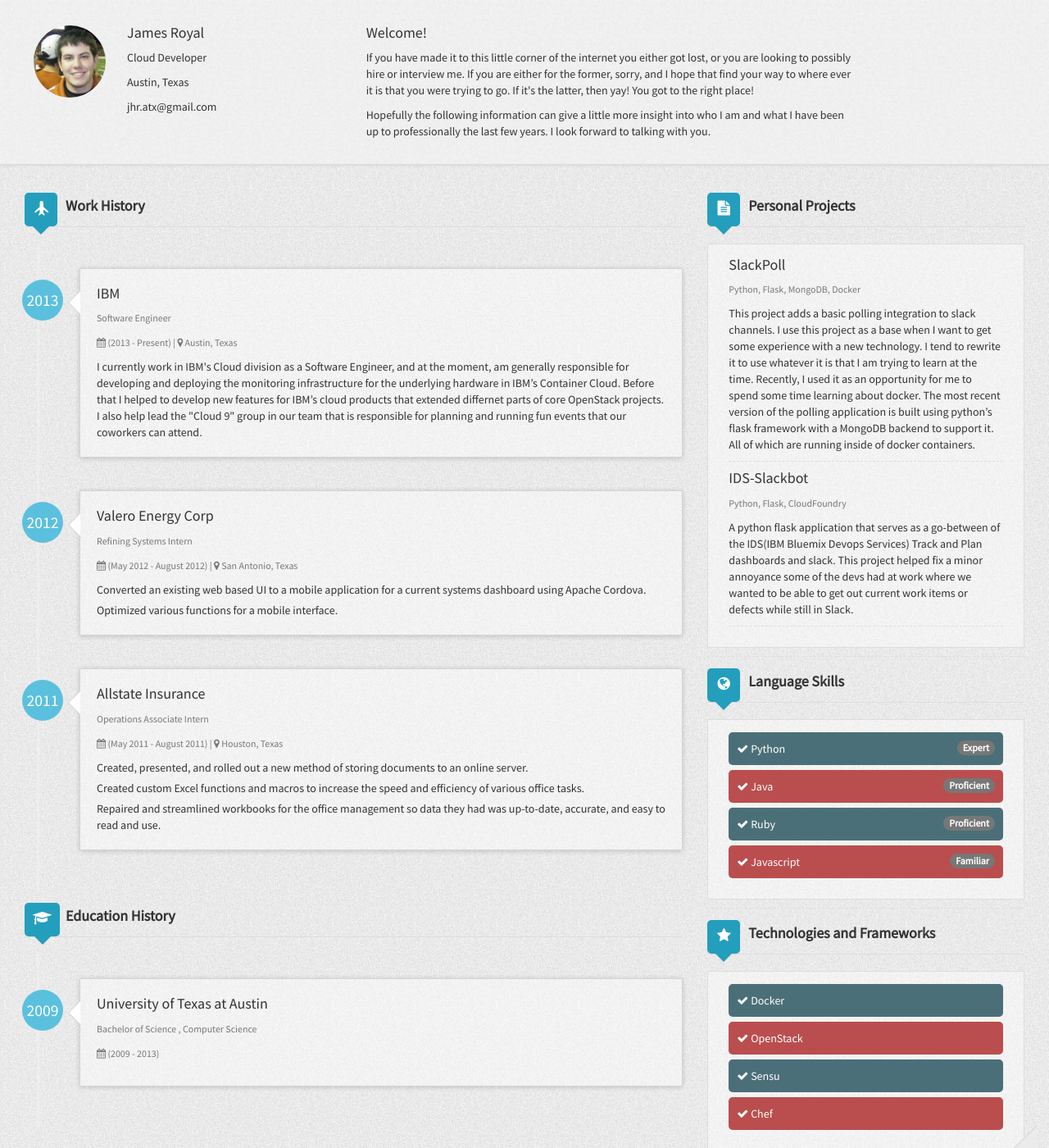
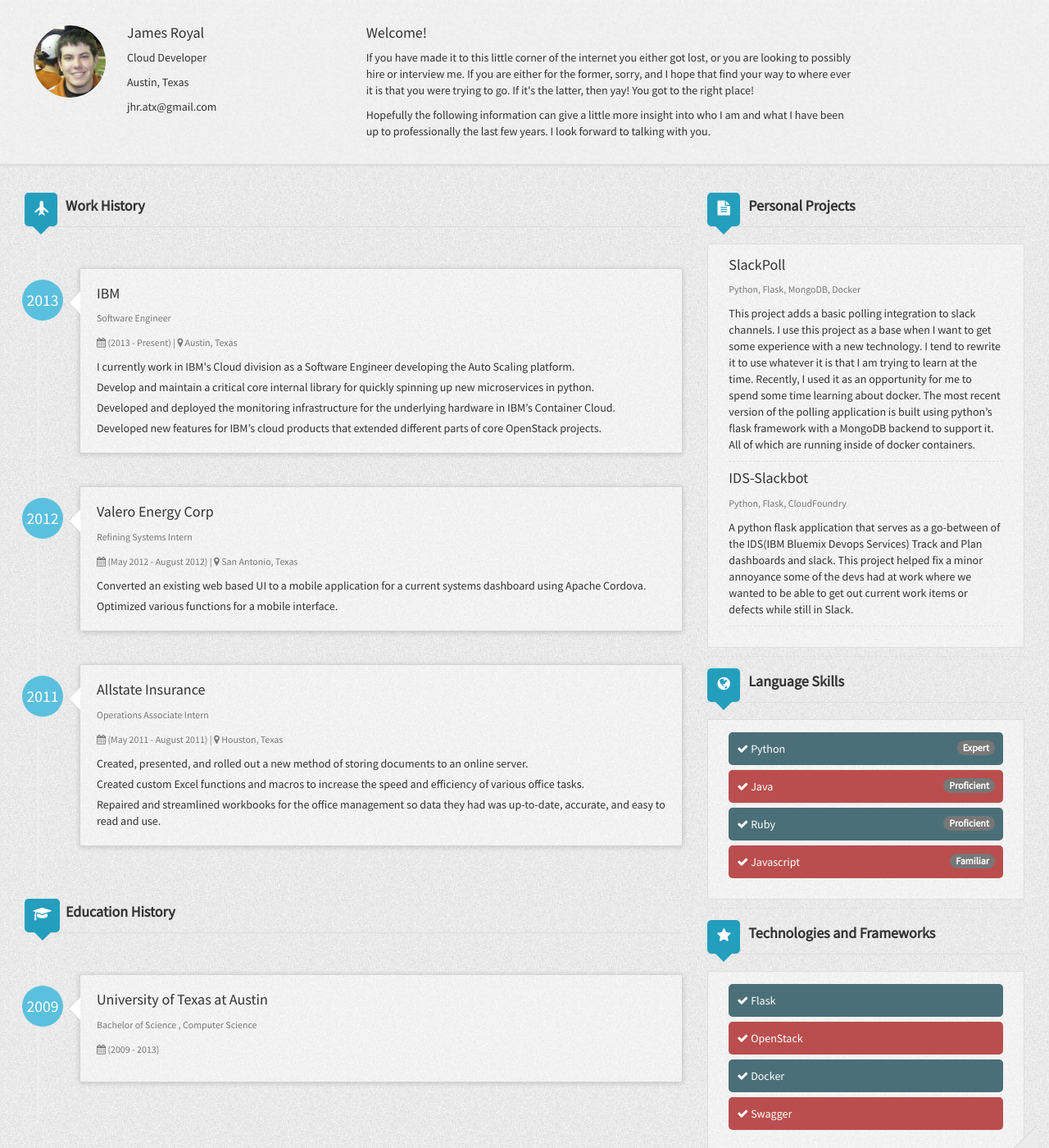
Before and after one commit to jroyal/jamesroyal.info, a Jekyll site: the page built from index.html, in a window 1280 px wide and 1400 px high. Shown: the whole window at 82% size. Built offline with Jekyll 4.4.1, drawn with Linux system fonts in a browser that asks for light colours.

Commit message:
Update work and frameworks

```diff
--- a/_data/technologies.yml
+++ b/_data/technologies.yml
@@ -1,4 +1,4 @@
+- Flask
+- OpenStack
 - Docker
-- OpenStack
-- Sensu
-- Chef
+- Swagger
--- a/_data/work.yml
+++ b/_data/work.yml
@@ -6,7 +6,10 @@ workHistory:
       started: 2013
       duration: (2013 - Present)
       description:
-        - I currently work in IBM's Cloud division as a Software Engineer, and at the moment, am generally responsible for developing and deploying the monitoring infrastructure for the underlying hardware in IBM’s Container Cloud. Before that I helped to develop new features for IBM’s cloud products that extended differnet parts of core OpenStack projects. I also help lead the "Cloud 9" group in our team that is responsible for planning and running fun events that our coworkers can attend.
+        - I currently work in IBM's Cloud division as a Software Engineer developing the Auto Scaling platform.
+        - Develop and maintain a critical core internal library for quickly spinning up new microservices in python.
+        - Developed and deployed the monitoring infrastructure for the underlying hardware in IBM’s Container Cloud.
+        - Developed new features for IBM’s cloud products that extended different parts of core OpenStack projects.
     - work:
       company: Valero Energy Corp
       location: San Antonio, Texas
```
